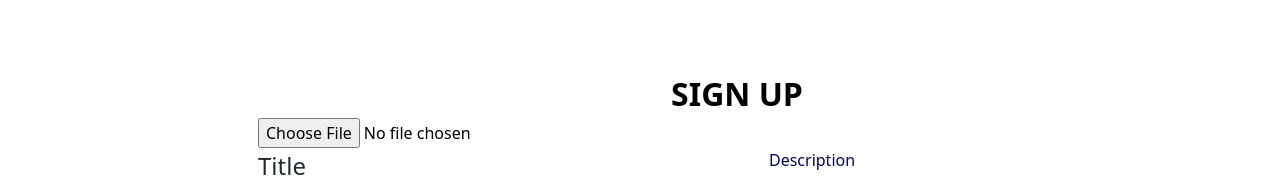
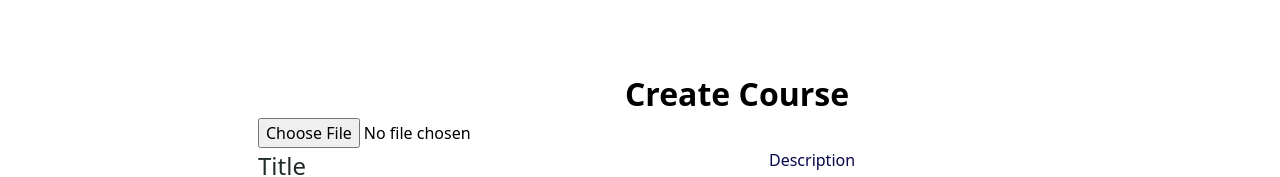
Before and after one commit to tdat7749/Freshemy, a React (Create React App) app in the folder frontend/: page /create-course in a window 1280 px wide. Shown: the part 157-334 px from the top of the page. Built offline with nearby package versions, Linux system fonts and the light colour scheme; no server answers.

Commit message:
create-course_feature

```diff
--- a/frontend/src/pages/CreateCourse.tsx
+++ b/frontend/src/pages/CreateCourse.tsx
@@ -44,7 +44,6 @@ const CreateCourse: FC = () => {
             return category.id;
         });
         const slug = slugify(values.title);
-        console.log(slug)
         let formData = new FormData();
         formData.append("title", values.title);
         formData.append("description", values.description);
@@ -101,13 +100,21 @@ const CreateCourse: FC = () => {
                                 className="p-4 w-[990px]"
                                 onChange={handleDeleteMessage}
                             >
-                                <h1 className="font-bold text-[32px] text-center">SIGN UP</h1>
-                                <Field name="thumbnail" type="file" onChange={onChangeInputFile} />
-                                <ErrorMessage
-                                    name="thumbnail"
-                                    component="span"
-                                    className="text-[14px] text-error font-medium"
-                                />
+                                <h1 className="font-bold text-[32px] text-center">Create Course</h1>
+                                <div>
+                                    <Field
+                                        name="thumbnail"
+                                        type="file"
+                                        onChange={(event: React.ChangeEvent<HTMLInputElement>) => {
+                                            onChangeInputFile(event);
+                                        }}
+                                    />
+                                    <ErrorMessage
+                                        name="thumbnail"
+                                        component="span"
+                                        className="text-[14px] text-error font-medium"
+                                    />
+                                </div>
                                 <div className="container flex flex-row h-full">
                                     <div className="container-item flex flex-col w-1/2 mr-8">
                                         <div className="title item">
--- a/frontend/src/utils/contants.ts
+++ b/frontend/src/utils/contants.ts
@@ -12,6 +12,9 @@ export const MESSAGE_SUCCESS_VERIFCATION_FORGOT_PASSWORD = "Sent a verification
 export const MESSAGE_ERROR_EMAIL_INVALID = "Invalid email";
 export const MESSAGE_ERROR_EMAIL_REQUIRED = "Email is required";
 export const MESSAGE_ERROR_PASSWORD_REQUIRED = "Password is required";
+export const MESSAGE_ERROR_TITLE_REQUIRED = "Title is required";
+export const MESSAGE_ERROR_SUMMARY_REQUIRED = "Summary is required";
+export const MESSAGE_ERROR_DESCRIPTION_REQUIRED = "Description is required";
 export const MESSAGE_ERROR_WEAK_PASSWORD = "Weak Password"
 export const MESSAGE_ERROR_TOO_LONG_PASSWORD = "Password is too long"
 export const MESSAGE_ERROR_PASSWORD_WEAK = "Weak password"
--- a/frontend/src/validations/course.ts
+++ b/frontend/src/validations/course.ts
@@ -1,12 +1,15 @@
 import * as Yup from "yup";
 
-
+import {
+    MESSAGE_ERROR_DESCRIPTION_REQUIRED,
+    MESSAGE_ERROR_TITLE_REQUIRED,
+    MESSAGE_ERROR_SUMMARY_REQUIRED
+} from "../utils/contants";
 
 export const createValidationSchema = Yup.object({
     // thumbnail: Yup.mixed().required("Thumbnail is required"),
     // categories: Yup.string().required("Categories is required"),
-    title: Yup.string().trim().required("Title is required"),
-    status: Yup.number().required("Status is required"),
-    summary: Yup.string().trim().required("Summary is required"),
-    description: Yup.string().trim().required("Description is required"),
+    title: Yup.string().trim().required(MESSAGE_ERROR_TITLE_REQUIRED),
+    summary: Yup.string().trim().required(MESSAGE_ERROR_SUMMARY_REQUIRED),
+    description: Yup.string().trim().required(MESSAGE_ERROR_DESCRIPTION_REQUIRED),
 });
```
